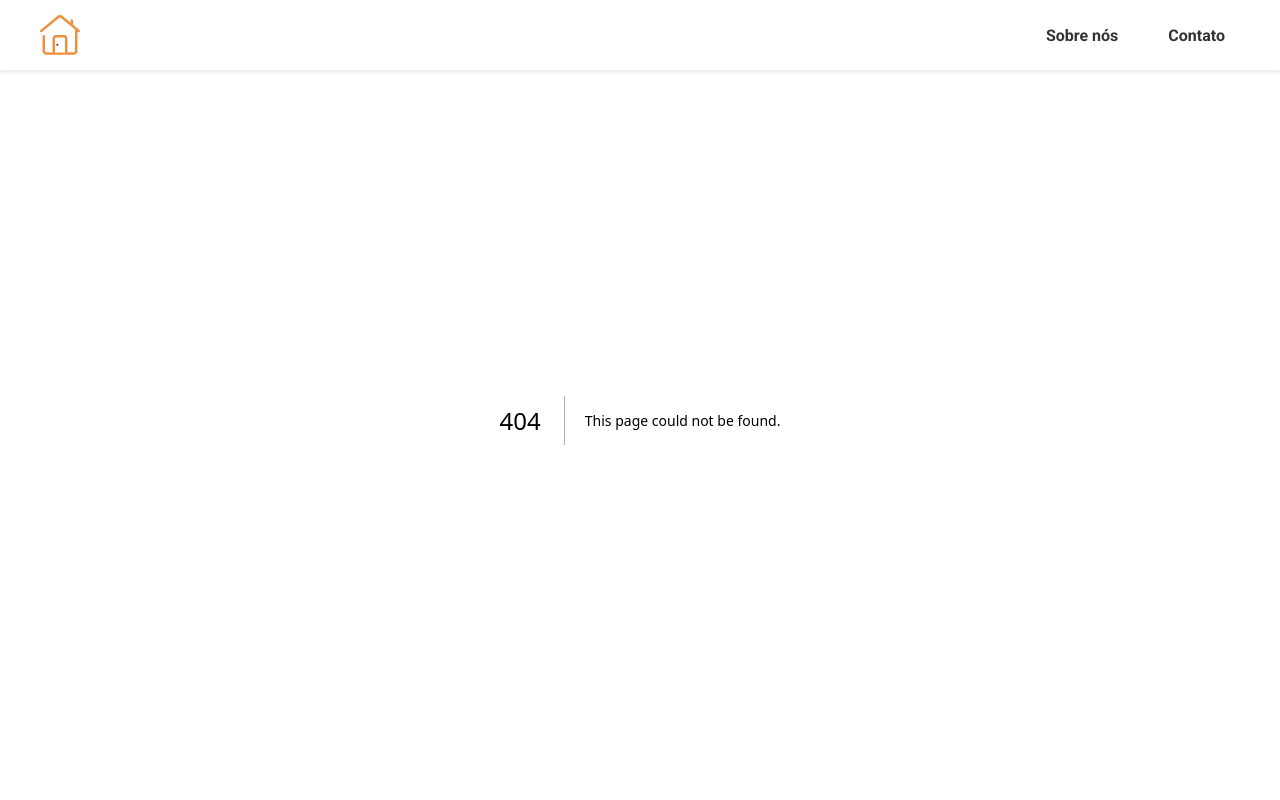
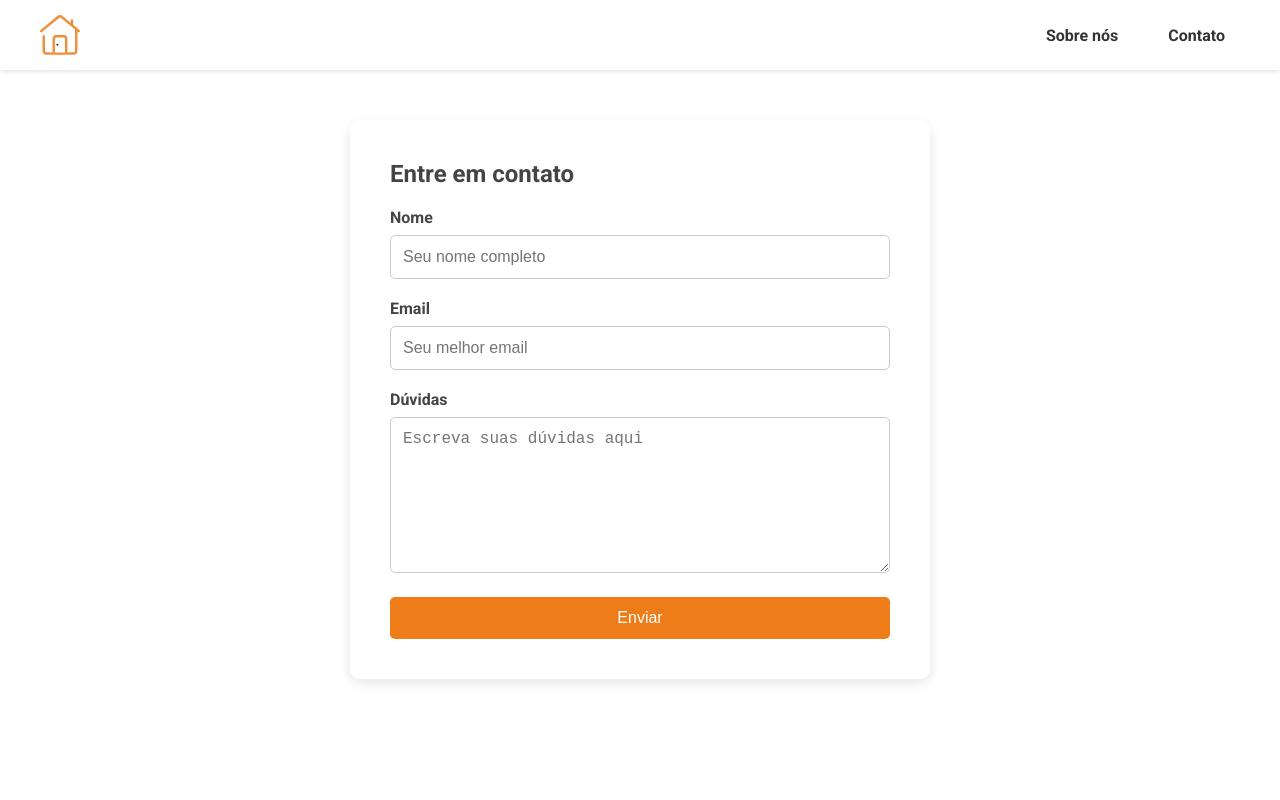
Before and after one commit to Igor713/achadinhos-next-js, a Next.js app: page /contato in a window 1280 px wide. Before the commit this address had no page. Shown: the top 800 px of the page. Built offline with nearby package versions, Linux system fonts and the light colour scheme.

Commit message:
added page contact and 404

```diff
--- a/package.json
+++ b/package.json
@@ -11,6 +11,7 @@
   "dependencies": {
     "assemblyai": "^4.7.0",
     "axios": "^1.7.7",
+    "emailjs": "^4.0.3",
     "formidable": "^3.5.1",
     "mongodb": "^6.9.0",
     "multer": "^1.4.5-lts.1",
--- /dev/null
+++ b/src/pages/api/sendEmail.js
@@ -0,0 +1,28 @@
+import { SMTPClient, Message } from 'emailjs';
+
+export default async function handler(req, res) {
+  const { messageBody } = req.body;
+
+  const client = new SMTPClient({
+    user: process.env.EMAIL,
+    password: process.env.PASSWORD,
+    host: 'smtp.gmail.com',
+    ssl: true,
+  });
+
+  const message = new Message({
+    text: messageBody,
+    from: 'suportepagina10@gmail.com',
+    to: 'suportepagina10@gmail.com',
+    subject: 'Contato - Achadinhos',
+  });
+
+  try {
+    const messageResponse = await client.sendAsync(message);
+    console.log(messageResponse);
+  } catch (e) {
+    console.log(e);
+  }
+
+  res.status(200).json({ message: 'Sent mail' });
+}
--- /dev/null
+++ b/src/pages/contato/index.jsx
@@ -0,0 +1,68 @@
+import { useState } from 'react';
+import styles from './index.module.scss';
+
+export default function ContactForm() {
+  const [formData, setFormData] = useState({
+    name: '',
+    email: '',
+    message: '',
+  });
+
+  const handleChange = (e) => {
+    const { name, value } = e.target;
+    setFormData({
+      ...formData,
+      [name]: value,
+    });
+  };
+
+  const handleSubmit = (e) => {
+    e.preventDefault();
+  };
+
+  return (
+    <div className={styles.formContainer}>
+      <form onSubmit={handleSubmit} className={styles.contactForm}>
+        <h2>Entre em contato</h2>
+        <div className={styles.formGroup}>
+          <label htmlFor="name">Nome</label>
+          <input
+            type="text"
+            id="name"
+            name="name"
+            value={formData.name}
+            onChange={handleChange}
+            placeholder="Seu nome completo"
+            required
+          />
+        </div>
+        <div className={styles.formGroup}>
+          <label htmlFor="email">Email</label>
+          <input
+            type="email"
+            id="email"
+            name="email"
+            value={formData.email}
+            onChange={handleChange}
+            placeholder="Seu melhor email"
+            required
+          />
+        </div>
+        <div className={styles.formGroup}>
+          <label htmlFor="message">Dúvidas</label>
+          <textarea
+            id="message"
+            name="message"
+            value={formData.message}
+            onChange={handleChange}
+            placeholder="Escreva suas dúvidas aqui"
+            required
+          />
+        </div>
+        <button type="submit" className={styles.submitButton}>
+          Enviar
+        </button>
+      </form>
+    </div>
+  );
+}
--- /dev/null
+++ b/src/pages/contato/index.module.scss
@@ -0,0 +1,72 @@
+.formContainer {
+  margin-top: 80px;
+  display: flex;
+  justify-content: center;
+  align-items: center;
+  padding: 20px;
+
+  h2 {
+    color: #444;
+    margin: 0;
+    padding-bottom: 20px;
+  }
+
+  .contactForm {
+    background-color: white;
+    border-radius: 10px;
+    padding: 40px;
+    box-shadow: 0 4px 12px rgba(0, 0, 0, 0.1);
+    width: 100%;
+    max-width: 500px;
+  }
+
+  .formGroup {
+    margin-bottom: 20px;
+  }
+
+  label {
+    display: block;
+    font-weight: bold;
+    margin-bottom: 8px;
+    color: #444;
+  }
+
+  input,
+  textarea {
+    width: -webkit-fill-available;
+    padding: 12px;
+    border: 1px solid #ccc;
+    border-radius: 5px;
+    font-size: 16px;
+    color: #333;
+    background-color: white;
+
+    &:focus {
+      outline: none;
+      border-color: #432818;
+      box-shadow: 0 0 5px rgba(#432818, 0.5);
+    }
+  }
+
+  textarea {
+    resize: vertical;
+    min-height: 130px;
+  }
+
+  .submitButton {
+    background-color: #ee7c18;
+    color: white;
+    border: none;
+    padding: 12px 20px;
+    border-radius: 5px;
+    font-size: 16px;
+    cursor: pointer;
+    width: 100%;
+    transition: 0.5s;
+
+    &:hover {
+      background-color: #c56613;
+      transition: 0.5s;
+    }
+  }
+}
--- a/src/pages/index.jsx
+++ b/src/pages/index.jsx
@@ -1,11 +1,8 @@
 import { useState } from 'react';
 import Card from '@/components/Card';
-import Header from '@/components/Header';
-import Footer from '@/components/Footer';
-import ResponsiveContainer from '@/components/ResponsiveContainer';
 import axios from 'axios';
 
-import styles from './Home.module.scss';
+import styles from '../styles/Home.module.scss';
 
 // Import Swiper
 import { Swiper, SwiperSlide } from 'swiper/react';
--- a/src/pages/politica-de-privacidade/index.jsx
+++ b/src/pages/politica-de-privacidade/index.jsx
@@ -1,7 +1,3 @@
-import Footer from '@/components/Footer';
-import Header from '@/components/Header';
-import ResponsiveContainer from '@/components/ResponsiveContainer';
-
 import styles from './index.module.scss';
 
 export default function PrivacyPolicy() {
--- a/src/pages/termos-e-condicoes/index.jsx
+++ b/src/pages/termos-e-condicoes/index.jsx
@@ -1,7 +1,3 @@
-import Footer from '@/components/Footer';
-import Header from '@/components/Header';
-import ResponsiveContainer from '@/components/ResponsiveContainer';
-
 import styles from './index.module.scss';
 
 export default function TermsAndConditions() {
--- a/src/styles/global.css
+++ b/src/styles/global.css
@@ -3,6 +3,7 @@ body {
   margin: 0;
   padding: 0;
   font-family: 'Roboto', sans-serif;
+  height: 100%;
 }
 
 .mostClickedProductsCarousel {
```
Also changed, not shown: src/pages/404.jsx (added, +15 -0 lines), src/pages/sobre-nos/index.jsx (+2 -6 lines), src/styles/Custom404.module.scss (added, +7 -0 lines), src/styles/Home.module.scss (renamed from src/pages/Home.module.scss), 1 other file (tests, documents, lock files or other folders).
